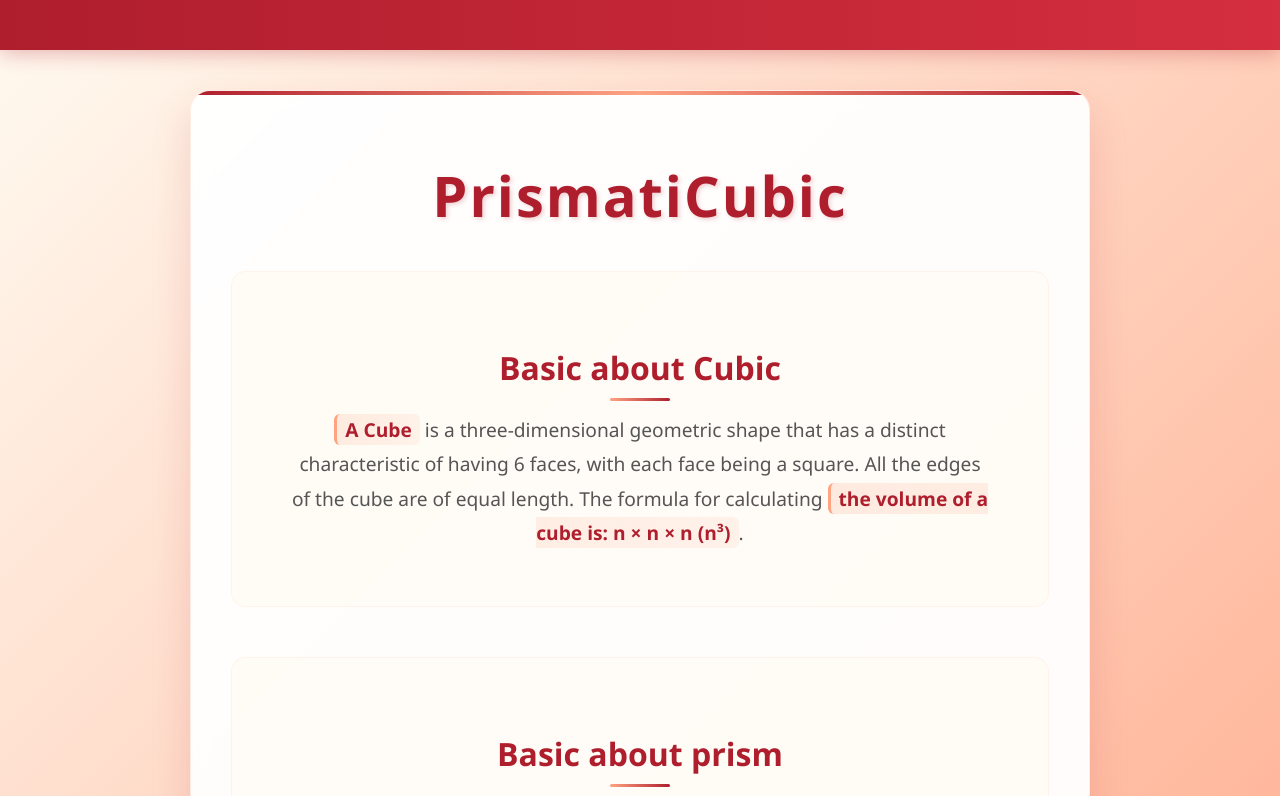
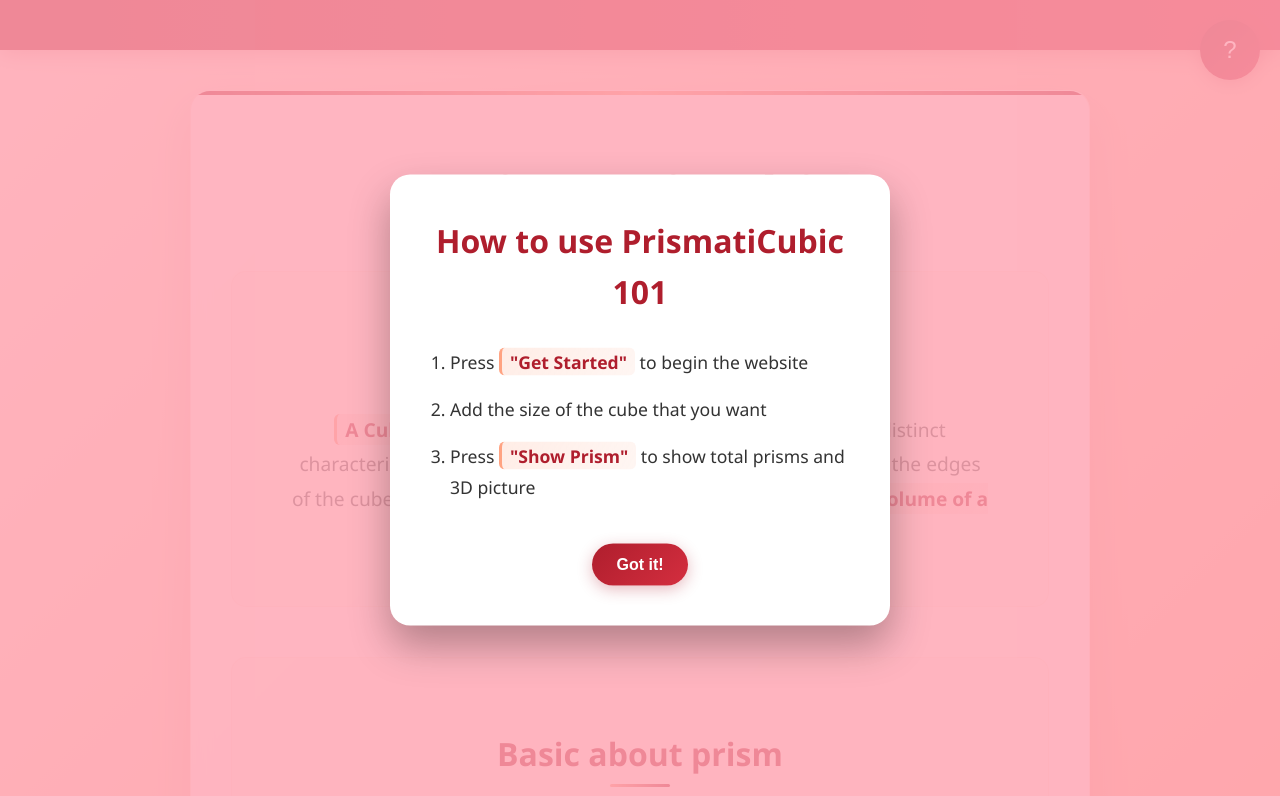
Before and after one commit to 444eiei/Cube-Web, a website: page index.html in a window 1280 px wide. Shown: the top 796 px of the page. Drawn offline with Linux system fonts and the light colour scheme.

Commit message:
Add Tutorial Pop up

```diff
--- a/index.html
+++ b/index.html
@@ -229,12 +229,138 @@
                 font-size: 1.1rem;
             }
         }
+
+        /* Popup Modal Styles */
+        .popup-overlay {
+            display: none;
+            position: fixed;
+            top: 0;
+            left: 0;
+            width: 100%;
+            height: 100%;
+            background-color: rgba(255, 163, 178, 0.8);
+            z-index: 1000;
+            opacity: 0;
+            transition: opacity 0.3s ease;
+        }
+
+        .popup-overlay.show {
+            opacity: 1;
+        }
+
+        .popup-content {
+            position: absolute;
+            top: 50%;
+            left: 50%;
+            transform: translate(-50%, -50%);
+            background: white;
+            padding: 40px;
+            border-radius: 20px;
+            box-shadow: 0 20px 40px rgba(0, 0, 0, 0.3);
+            max-width: 500px;
+            width: 90%;
+            text-align: center;
+            animation: popupSlideIn 0.3s ease;
+        }
+
+        @keyframes popupSlideIn {
+            from {
+                opacity: 0;
+                transform: translate(-50%, -60%);
+            }
+            to {
+                opacity: 1;
+                transform: translate(-50%, -50%);
+            }
+        }
+
+        .popup-title {
+            font-size: 2rem;
+            font-weight: bold;
+            color: #AF1E2D;
+            margin-bottom: 30px;
+            text-align: center;
+        }
+
+        .popup-instructions {
+            text-align: left;
+            font-size: 1.1rem;
+            line-height: 1.8;
+            color: #333;
+        }
+
+        .popup-instructions ol {
+            margin-left: 20px;
+        }
+
+        .popup-instructions li {
+            margin-bottom: 15px;
+        }
+
+        .popup-close {
+            background: linear-gradient(135deg, #af1e2d 0%, #d42e3f 100%);
+            color: white;
+            padding: 12px 24px;
+            border: none;
+            border-radius: 25px;
+            font-size: 1rem;
+            font-weight: 600;
+            cursor: pointer;
+            transition: all 0.3s ease;
+            margin-top: 25px;
+            box-shadow: 0 4px 15px rgba(175, 30, 45, 0.3);
+        }
+
+        .popup-close:hover {
+            transform: translateY(-2px);
+            box-shadow: 0 6px 20px rgba(175, 30, 45, 0.4);
+        }
+
+        .help-button {
+            position: fixed;
+            top: 20px;
+            right: 20px;
+            background: linear-gradient(135deg, #af1e2d 0%, #d42e3f 100%);
+            color: white;
+            border: none;
+            border-radius: 50%;
+            width: 60px;
+            height: 60px;
+            font-size: 1.5rem;
+            cursor: pointer;
+            box-shadow: 0 4px 15px rgba(175, 30, 45, 0.3);
+            transition: all 0.3s ease;
+            z-index: 100;
+        }
+
+        .help-button:hover {
+            transform: scale(1.1);
+            box-shadow: 0 6px 20px rgba(175, 30, 45, 0.4);
+        }
     </style>
 </head>
 
 <body>
     <header>
     </header>
+
+    <!-- Help Button -->
+    <button class="help-button" onclick="showPopup()">?</button>
+
+    <!-- Popup Modal -->
+    <div class="popup-overlay" id="popupOverlay">
+        <div class="popup-content">
+            <h2 class="popup-title">How to use PrismatiCubic 101</h2>
+            <div class="popup-instructions">
+                <ol>
+                    <li>Press <span class="important-def">"Get Started"</span> to begin the website</li>
+                    <li>Add the size of the cube that you want</li>
+                    <li>Press <span class="important-def">"Show Prism"</span> to show total prisms and 3D picture</li>
+                </ol>
+            </div>
+            <button class="popup-close" onclick="hidePopup()">Got it!</button>
+        </div>
+    </div>
 
     <main>
         <h1>PrismatiCubic</h1>
@@ -267,6 +393,41 @@
         function navigateToCube() {
             window.location.href = 'cube.html';
         }
+
+        function showPopup() {
+            const popup = document.getElementById('popupOverlay');
+            popup.style.display = 'block';
+            setTimeout(() => {
+                popup.classList.add('show');
+            }, 10);
+        }
+
+        function hidePopup() {
+            const popup = document.getElementById('popupOverlay');
+            popup.classList.remove('show');
+            setTimeout(() => {
+                popup.style.display = 'none';
+            }, 300);
+        }
+
+        // Close popup when clicking outside the content
+        document.getElementById('popupOverlay').addEventListener('click', function(e) {
+            if (e.target === this) {
+                hidePopup();
+            }
+        });
+
+        // Close popup with Escape key
+        document.addEventListener('keydown', function(e) {
+            if (e.key === 'Escape') {
+                hidePopup();
+            }
+        });
+
+        // Show popup when page loads
+        document.addEventListener('DOMContentLoaded', function() {
+            showPopup();
+        });
     </script>
 </body>
 
```
